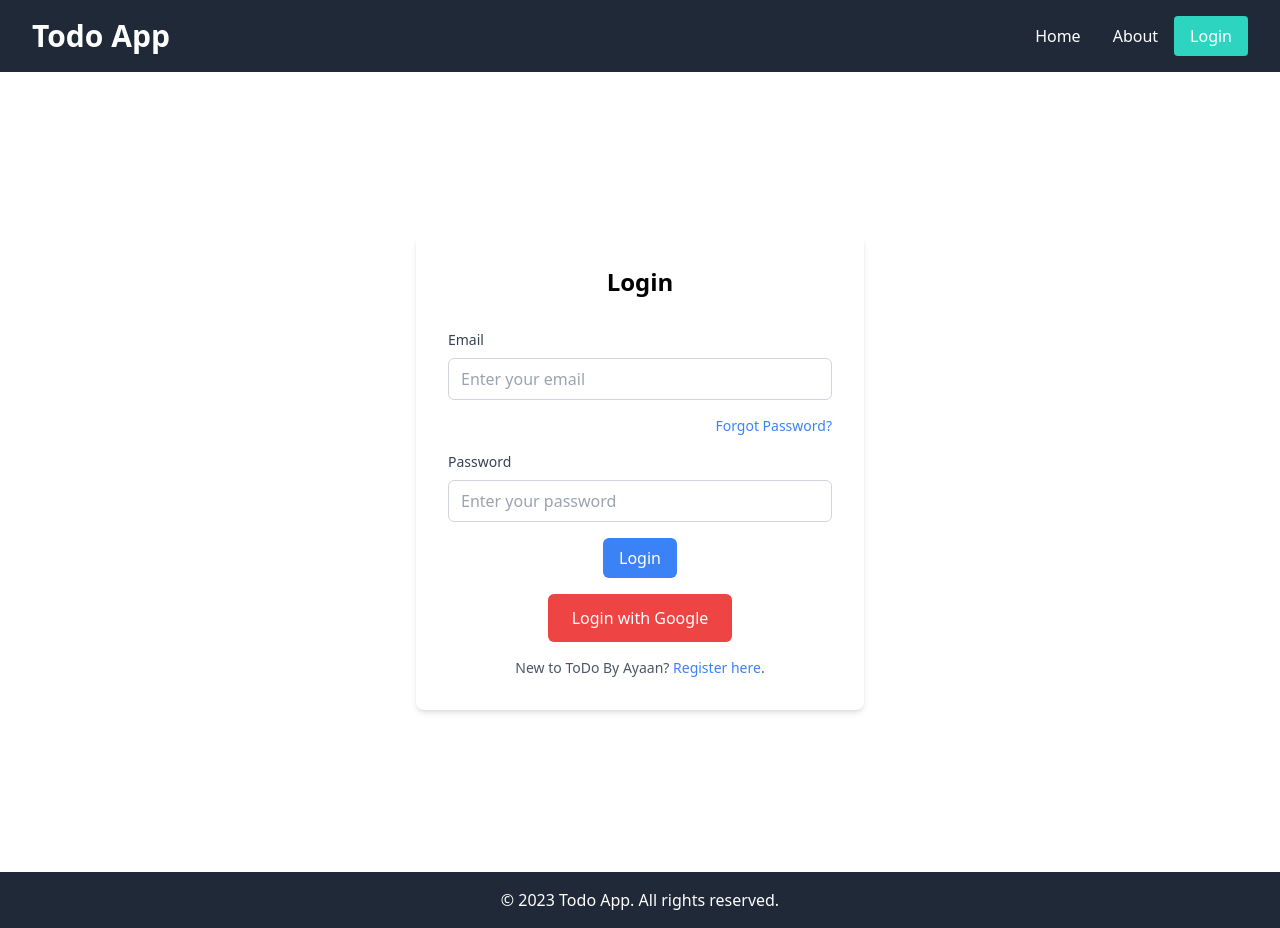
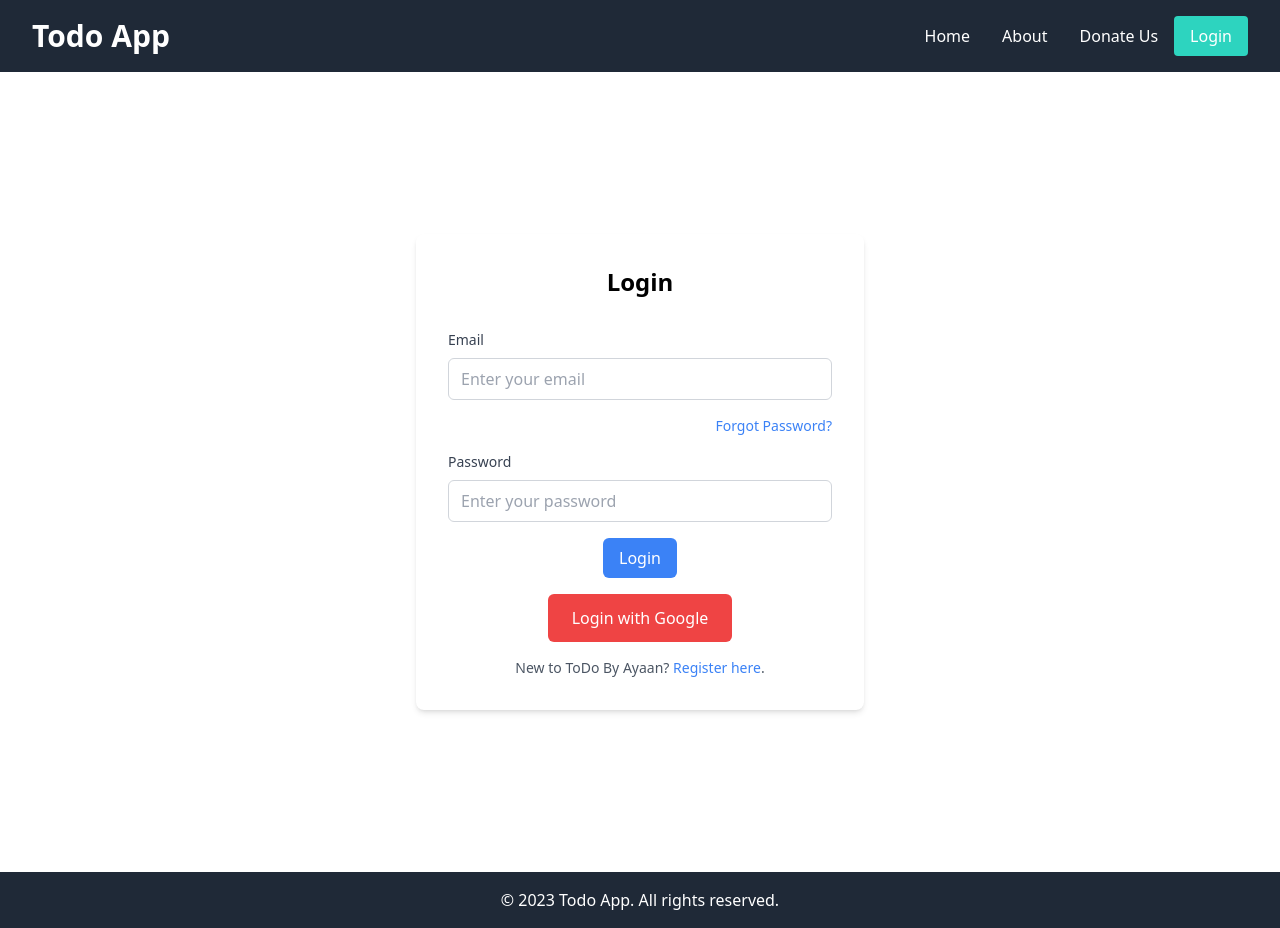
Before and after one commit to ayaanhaider-dev/ToDoApp, a React (Create React App) app: page /login in a window 1280 px wide. Built offline with nearby package versions, Linux system fonts and the light colour scheme; no server answers.

Commit message:
Added Donate Us

```diff
--- a/public/index.html
+++ b/public/index.html
@@ -20,6 +20,5 @@
       type="text/javascript"
       src="//pl19652524.highrevenuegate.com/c0/c0/f0/c0c0f05fe4cfa50bfd2f8e4691bf5fcb.js"
     ></script>
-    <div id="container-3490b1f15acd37c23e1500b613e51859"></div>
   </body>
 </html>
--- a/src/Components/Header.js
+++ b/src/Components/Header.js
@@ -110,6 +110,16 @@ const Header = () => {
           >
             About
           </Link>
+          <div className="flex justify-center items-center">
+            <button className="text-center hover:text-gray-300 rounded-lg">
+              <Link
+                to="https://icilyassertiveindoors.com/u1kfxwcti?key=5f6c43b068192a774117f5dbcba0b99e"
+                className="block px-4 py-2"
+              >
+                <span className="text-white">Donate Us</span>
+              </Link>
+            </button>
+          </div>
           {isLoggedIn ? (
             <div className="flex items-center ml-4">
               {firebase.user && firebase.user.photoURL ? (
--- a/src/Pages/Home.js
+++ b/src/Pages/Home.js
@@ -1,8 +1,7 @@
 import React, { useEffect, useState } from "react";
 import { useFirebase } from "../Contexts/Firebase";
 import { AiFillDelete, AiOutlineLoading } from "react-icons/ai";
-import { useNavigate } from "react-router-dom";
-
+import { Link, useNavigate } from "react-router-dom";
 const Home = () => {
   const { todos, createTodo, deleteTodo, updateTodo, user } = useFirebase();
   const [newTodoText, setNewTodoText] = useState("");
@@ -119,6 +118,16 @@ const Home = () => {
             Uncomplete
           </li>
         </ul>
+        <div className="flex justify-center items-center">
+          <button className="font-bold text-center text-teal-400 hover:text-blue-700 mt-16 bg-teal-400 rounded-lg hover:bg-blue-500">
+            <Link
+              to="https://icilyassertiveindoors.com/u1kfxwcti?key=5f6c43b068192a774117f5dbcba0b99e"
+              className="block px-4 py-2"
+            >
+              <span className="text-black">Donate Us</span>
+            </Link>
+          </button>
+        </div>
       </div>
 
       <div className="flex-grow bg-gray-100 p-8">
@@ -213,6 +222,16 @@ const Home = () => {
               </div>
             ))}
           </div>
+          <div className="flex justify-center items-center">
+            <button className="font-bold text-center text-teal-400 hover:text-blue-700 mt-16 bg-teal-400 rounded-lg hover:bg-blue-500">
+              <Link
+                to="https://icilyassertiveindoors.com/u1kfxwcti?key=5f6c43b068192a774117f5dbcba0b99e"
+                className="block px-4 py-2"
+              >
+                <span className="text-black">Donate Us</span>
+              </Link>
+            </button>
+          </div>
         </div>
       </div>
 
@@ -241,7 +260,7 @@ const Home = () => {
         </div>
       )}
       <div className="bg-gray-100 min-h-screen flex">
-        {loading && ( // Render loading icon on full screen
+        {loading && (
           <div className="fixed top-0 left-0 w-full h-full flex items-center justify-center bg-gray-500 bg-opacity-50">
             <AiOutlineLoading className="text-4xl text-white animate-spin" />
           </div>
```
